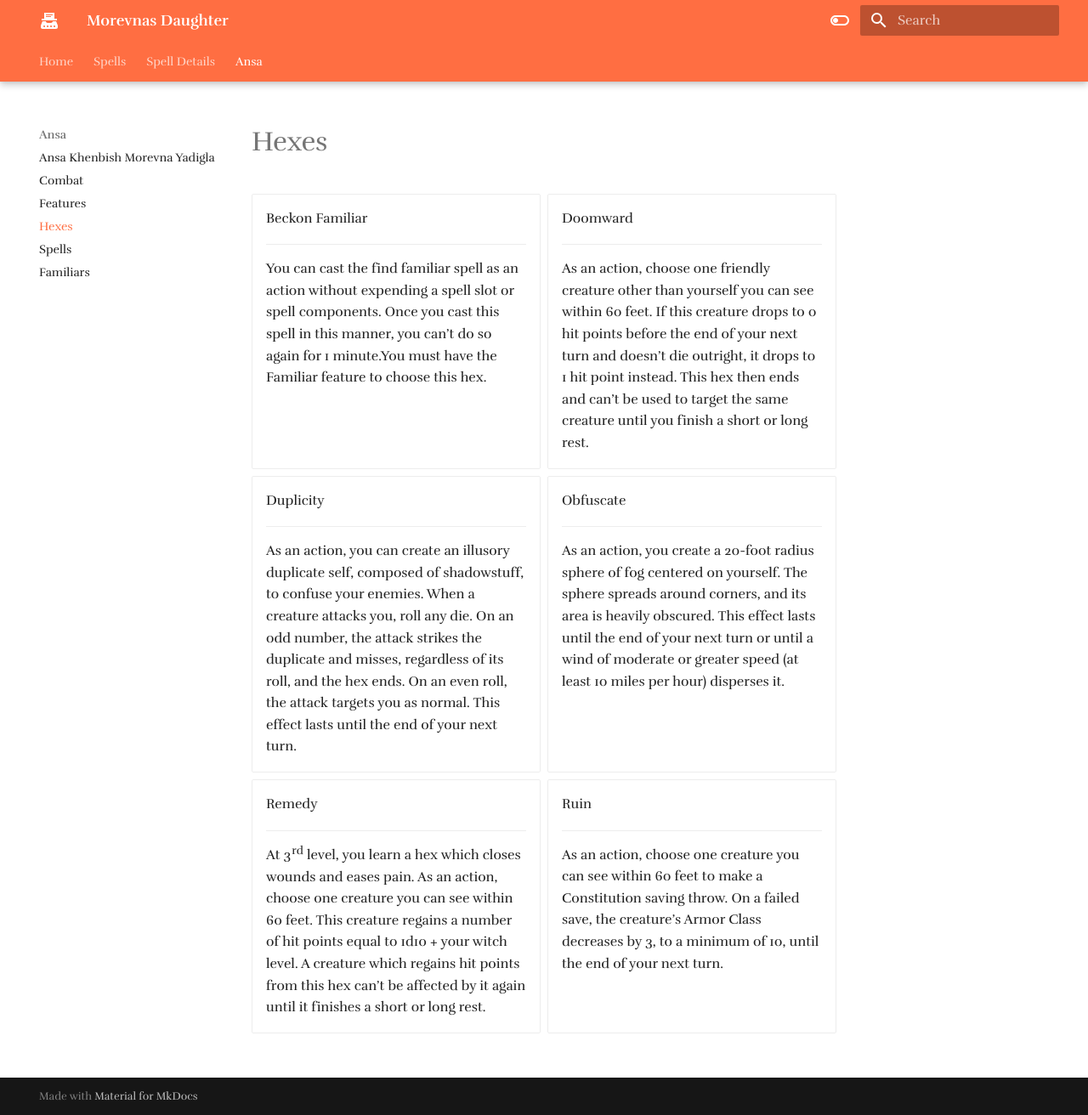
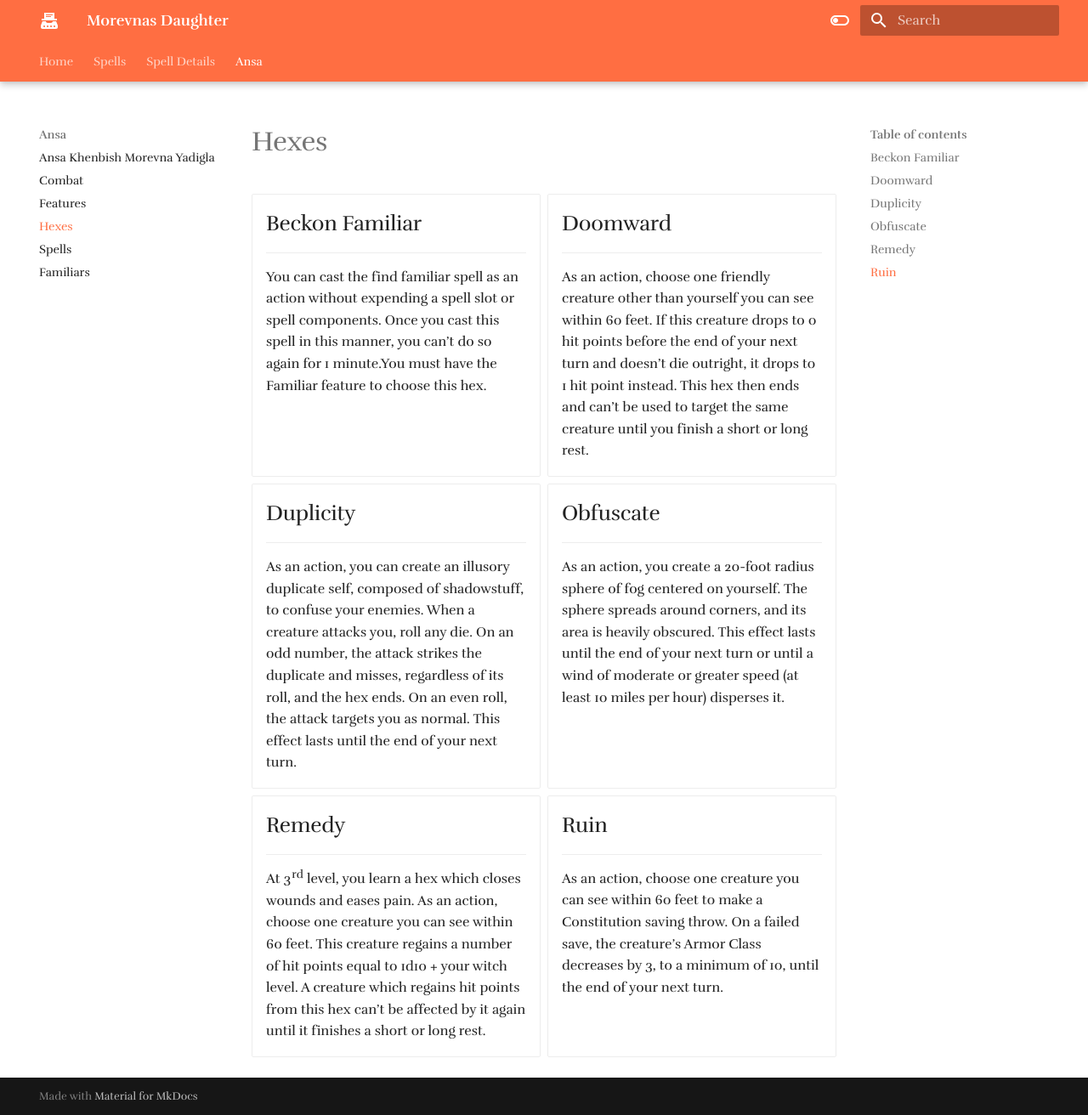
Before and after one commit to Half-Guinea-Press/morevnas_daughter, an MkDocs documentation site: the page built from docs/ansa/ansa_hexes.md, in a window 1280 px wide and 1312 px high. Shown: the whole window at 85% size. Built offline with MkDocs 1.6.1 and Material for MkDocs 9.7.7, drawn with Linux system fonts in a browser that asks for light colours; some web fonts are replaced; comment, search, counter and statistics services are not loaded.

Commit message:
Update ansa_hexes.md

```diff
--- a/docs/ansa/ansa_hexes.md
+++ b/docs/ansa/ansa_hexes.md
@@ -2,37 +2,37 @@
 
 <div class="grid cards" markdown>
 
--   Beckon Familiar
+-   ## Beckon Familiar
 
     ---
 
     You can cast the find familiar spell as an action without expending a spell slot or spell components. Once you cast this spell in this manner, you can’t do so again for 1 minute.You must have the Familiar feature to choose this hex.
 
--   Doomward
+-   ## Doomward
 
     ---
 
     As an action, choose one friendly creature other than yourself you can see within 60 feet. If this creature drops to 0 hit points before the end of your next turn and doesn’t die outright, it drops to 1 hit point instead. This hex then ends and can’t be used to target the same creature until you finish a short or long rest.
 
--   Duplicity
+-   ## Duplicity
 
     ---
 
     As an action, you can create an illusory duplicate self, composed of shadowstuff, to confuse your enemies. When a creature attacks you, roll any die. On an odd number, the attack strikes the duplicate and misses, regardless of its roll, and the hex ends. On an even roll, the attack targets you as normal. This effect lasts until the end of your next turn.
 
--   Obfuscate
+-   ## Obfuscate
 
     ---
 
     As an action, you create a 20-foot radius sphere of fog centered on yourself. The sphere spreads around corners, and its area is heavily obscured. This effect lasts until the end of your next turn or until a wind of moderate or greater speed (at least 10 miles per hour) disperses it.
 
--   Remedy
+-   ## Remedy
 
     ---
 
     At 3rd level, you learn a hex which closes wounds and eases pain. As an action, choose one creature you can see within 60 feet. This creature regains a number of hit points equal to 1d10 + your witch level. A creature which regains hit points from this hex can’t be affected by it again until it finishes a short or long rest.
 
--   Ruin
+-   ## Ruin
 
     ---
 
```
